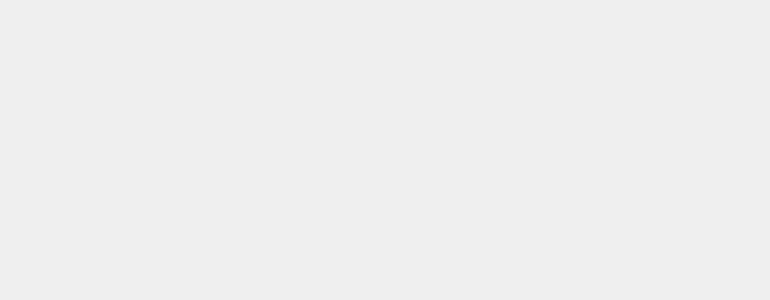
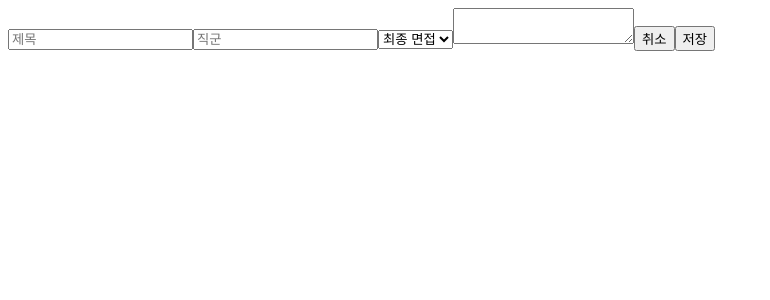
Before and after one commit to ShinOsakawaii/shukatsu-no-mori, a React (Vite) app in the folder frontend/: page /companies/1/review/new in a window 1280 px wide. Shown: the top 300 px of the page, without its empty margins (0-770 px from the left). Built offline with nearby package versions, Linux system fonts and the light colour scheme.

Commit message:
Feat 기업후기 프론트 작업

```diff
--- a/frontend/package.json
+++ b/frontend/package.json
@@ -20,7 +20,8 @@
     "react": "^19.2.0",
     "react-dom": "^19.2.0",
     "react-icons": "^5.5.0",
-    "react-router": "^7.11.0"
+    "react-router": "^7.11.0",
+    "react-router-dom": "^7.11.0"
   },
   "devDependencies": {
     "@eslint/js": "^9.39.1",
--- a/frontend/src/App.jsx
+++ b/frontend/src/App.jsx
@@ -1,11 +1,22 @@
-import React from 'react';
-import './App.css'
+import { BrowserRouter, Routes, Route } from 'react-router-dom';
+import ReviewList from './pages/reviews/ReviewList';
+import ReviewDetail from './pages/reviews/ReviewDetail';
+import ReviewForm from './pages/reviews/ReviewForm';
 
 function App() {
   return (
-    <>
-
-    </>
+    <BrowserRouter>
+      <Routes>
+        {/* 목록 조회 */}
+        <Route path="/companies/:companyId/review" element={<ReviewList />} />
+        {/* 새 후기 작성 */}
+        <Route path="/companies/:companyId/review/new" element={<ReviewForm mode="create" />} />
+        {/* 상세 조회 */}
+        <Route path="/companies/:companyId/review/:reviewId" element={<ReviewDetail />} />
+        {/* 수정 및 삭제 */}
+        <Route path="/companies/:companyId/review/:reviewId/edit" element={<ReviewForm mode="edit" />} />
+      </Routes>
+    </BrowserRouter>
   );
 }
 
--- /dev/null
+++ b/frontend/src/pages/reviews/ReviewDetail.jsx
@@ -0,0 +1,30 @@
+import React, { useEffect, useState } from 'react';
+import { useNavigate, useParams } from 'react-router-dom';
+import axios from 'axios';
+
+const ReviewDetail = () => {
+    const { companyId, reviewId } = useParams();
+    const navigate = useNavigate();
+    const [data, setData] = useState(null);
+
+    useEffect(() => {
+        // GET /api/companies/{companyId}/review/{reviewId}
+        axios.get(`/api/companies/${companyId}/review/${reviewId}`).then(res => setData(res.data));
+    }, [companyId, reviewId]);
+
+    if (!data) return null;
+
+    return (
+        <div className="detail-container">
+            <h2>{data.userId}님의 기업 후기</h2> {/* */}
+            <p>직무: {data.jobCategory}</p>
+            <p>단계: {data.processStep} | 결과: {data.result}</p>
+            <p>등록일: {data.regDate} | 수정일: {data.modDate}</p>
+            <div className="content">{data.content}</div>
+            <button onClick={() => navigate(-1)}>뒤로</button>
+            <button onClick={() => navigate(`/companies/${companyId}/review/${reviewId}/edit`)}>수정</button>
+        </div>
+    );
+};
+
+export default ReviewDetail;
--- /dev/null
+++ b/frontend/src/pages/reviews/ReviewForm.jsx
@@ -0,0 +1,51 @@
+import React, { useState, useEffect } from 'react';
+import { useNavigate, useParams } from 'react-router-dom';
+import axios from 'axios';
+
+const ReviewForm = ({ mode }) => {
+    const { companyId, reviewId } = useParams();
+    const navigate = useNavigate();
+    const [formData, setFormData] = useState({ title: '', jobCategory: '', processStep: 'ES', result: '합격', content: '' });
+
+    useEffect(() => {
+        if (mode === 'edit') {
+            axios.get(`/api/companies/${companyId}/review/${reviewId}`).then(res => setFormData(res.data));
+        }
+    }, [mode, companyId, reviewId]);
+
+    const handleDelete = async () => {
+        if (window.confirm("해당 글을 정말 삭제하겠습니까?")) { //
+            await axios.delete(`/api/companies/${companyId}/review/${reviewId}`);
+            alert("삭제되었습니다.");
+            navigate(`/companies/${companyId}/review`); // 삭제 후 목록 이동
+        }
+    };
+
+    const handleSubmit = async (e) => {
+        e.preventDefault();
+        if (mode === 'edit') {
+            await axios.put(`/api/companies/${companyId}/review/${reviewId}`, formData);
+        } else {
+            await axios.post(`/api/companies/${companyId}/review`, formData);
+        }
+        navigate(`/companies/${companyId}/review`);
+    };
+
+    return (
+        <div className="form-container">
+            {mode === 'edit' && <button onClick={handleDelete} className="btn-delete">삭제</button>} {/* */}
+            <form onSubmit={handleSubmit}>
+                <input name="title" value={formData.title} onChange={e => setFormData({ ...formData, title: e.target.value })} placeholder="제목" />
+                <input name="jobCategory" value={formData.jobCategory} onChange={e => setFormData({ ...formData, jobCategory: e.target.value })} placeholder="직군" />
+                <select name="processStep" value={formData.processStep} onChange={e => setFormData({ ...formData, processStep: e.target.value })}>
+                    <option value="최종 면접">최종 면접</option>
+                </select>
+                <textarea value={formData.content} onChange={e => setFormData({ ...formData, content: e.target.value })} />
+                <button type="button" onClick={() => navigate(-1)}>취소</button>
+                <button type="submit">{mode === 'edit' ? '수정' : '저장'}</button>
+            </form>
+        </div>
+    );
+};
+
+export default ReviewForm;
--- /dev/null
+++ b/frontend/src/pages/reviews/ReviewList.jsx
@@ -0,0 +1,34 @@
+import React, { useEffect, useState } from 'react';
+import { useNavigate, useParams } from 'react-router-dom';
+import axios from 'axios';
+
+const ReviewList = () => {
+    const { companyId } = useParams();
+    const navigate = useNavigate();
+    const [reviews, setReviews] = useState([]);
+
+    useEffect(() => {
+        // GET /api/companies/{companyId}/review
+        axios.get(`/api/companies/${companyId}/review`)
+            .then(res => setReviews(res.data))
+            .catch(err => console.error(err));
+    }, [companyId]);
+
+    return (
+        <div className="list-container">
+            <button onClick={() => navigate(`/companies/${companyId}/review/new`)}>글쓰기</button>
+            <table>
+                <tbody>
+                    {reviews.map((review) => (
+                        <tr key={review.id} onClick={() => navigate(`/companies/${companyId}/review/${review.id}`)}>
+                            <td>{review.title}</td>
+                            <td>{review.jobCategory}</td>
+                        </tr>
+                    ))}
+                </tbody>
+            </table>
+        </div>
+    );
+};
+
+export default ReviewList;
```
Also changed, not shown: frontend/src/api/api.js (added), 1 other file (tests, documents, lock files or other folders).
